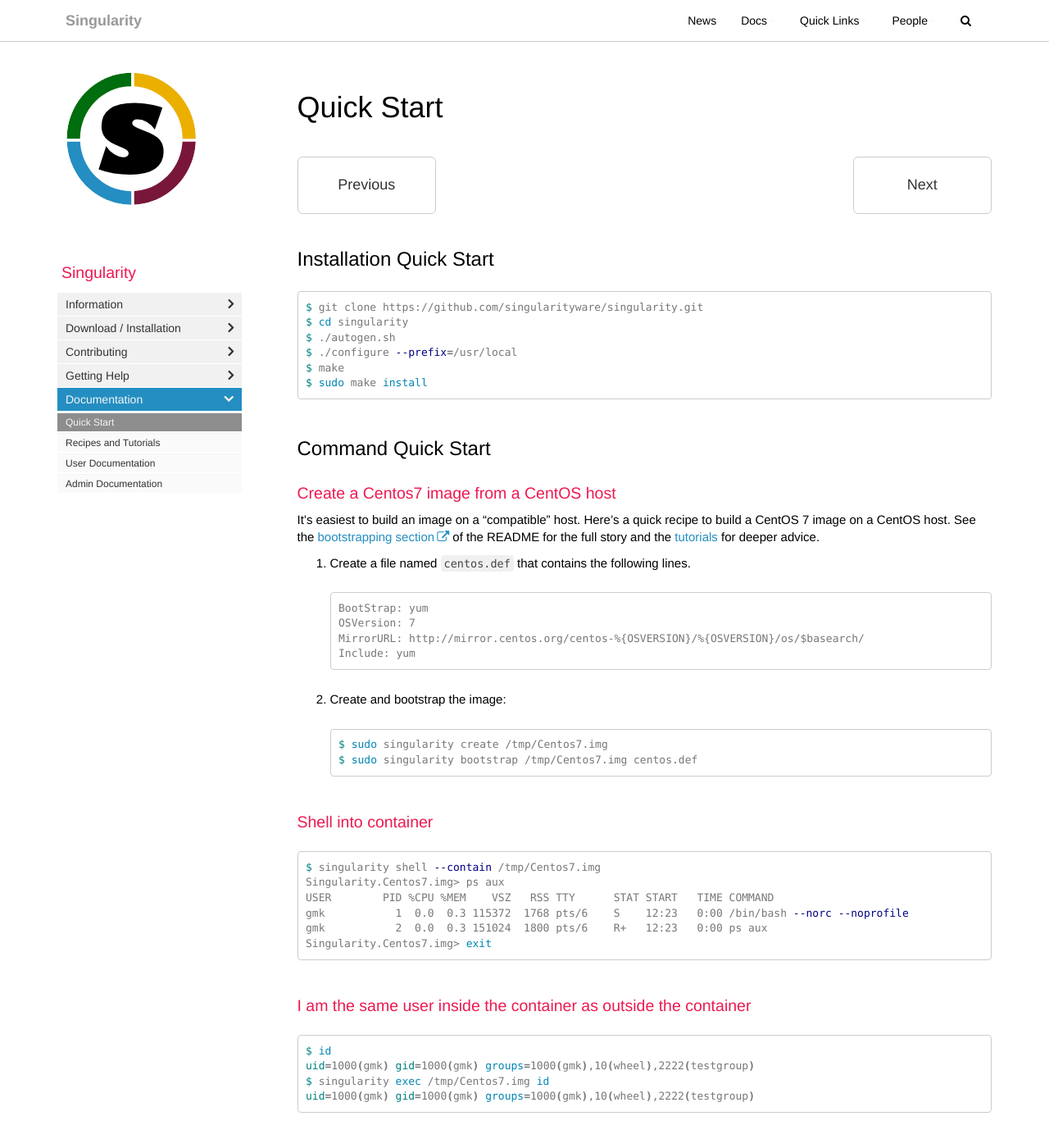
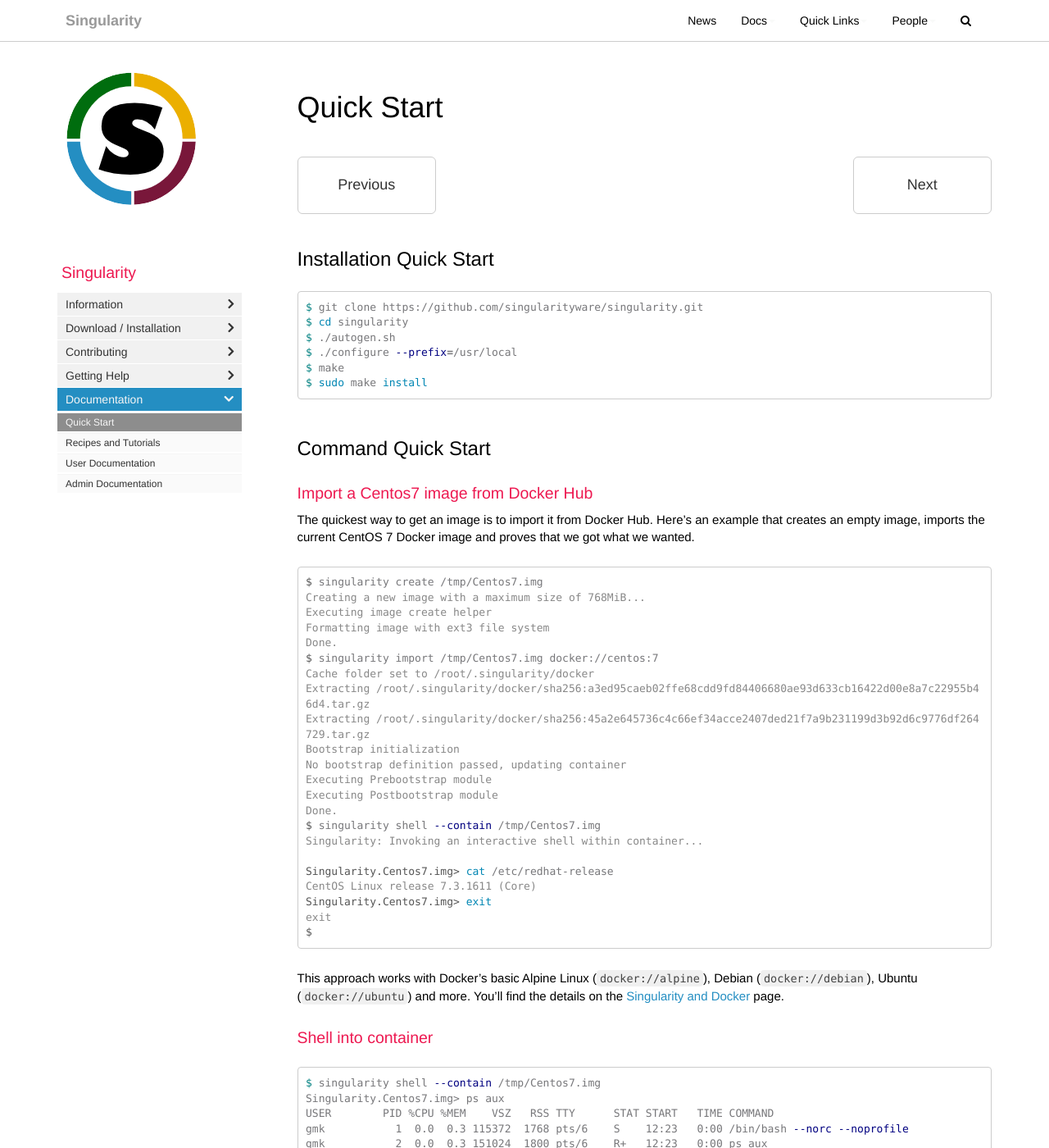
Before and after one commit to singularityware/singularityware.github.io, a Jekyll site: the page built from pages/docs/overview/start.md, in a window 1280 px wide and 1400 px high. Shown: the whole window at 82% size. Built offline with Jekyll 4.4.1, drawn with Linux system fonts in a browser that asks for light colours; nearby versions of some CDN libraries; comment, search, counter and statistics services are not loaded.

Commit message:
Rework example to pull image from Docker Hub
Pulling an existing image from Docker Hub will make it easier for a
wider range of Linux users to get going quickly.

Rework the demo to import a CentOS 7 image.  Give a few other popular
Linuxes a shout out and refer to the Singularity and Docker page.

````diff
--- a/pages/docs/overview/start.md
+++ b/pages/docs/overview/start.md
@@ -19,28 +19,41 @@
 
 ## Command Quick Start
 
-### Create a Centos7 image from a CentOS host
+### Import a Centos7 image from Docker Hub
 
-It's easiest to build an image on a "compatible" host.  Here's a quick
-recipe to build a CentOS 7 image on a CentOS host.  See
-the [bootstrapping section][readme-bootstrapping] of the README for
-the full story and the [tutorials] for deeper advice.
+The quickest way to get an image is to import it from Docker Hub.
+Here's an example that creates an empty image, imports the current
+CentOS 7 Docker image and proves that we got what we wanted.
 
-1. Create a file named `centos.def` that contains the following lines.
+```terminal
+$ singularity create /tmp/Centos7.img
+Creating a new image with a maximum size of 768MiB...
+Executing image create helper
+Formatting image with ext3 file system
+Done.
+$ singularity import /tmp/Centos7.img docker://centos:7
+Cache folder set to /root/.singularity/docker
+Extracting /root/.singularity/docker/sha256:a3ed95caeb02ffe68cdd9fd84406680ae93d633cb16422d00e8a7c22955b46d4.tar.gz
+Extracting /root/.singularity/docker/sha256:45a2e645736c4c66ef34acce2407ded21f7a9b231199d3b92d6c9776df264729.tar.gz
+Bootstrap initialization
+No bootstrap definition passed, updating container
+Executing Prebootstrap module
+Executing Postbootstrap module
+Done.
+$ singularity shell --contain /tmp/Centos7.img
+Singularity: Invoking an interactive shell within container...
 
-   ```
-   BootStrap: yum
-   OSVersion: 7
-   MirrorURL: http://mirror.centos.org/centos-%{OSVERSION}/%{OSVERSION}/os/$basearch/
-   Include: yum
-   ```
+Singularity.Centos7.img> cat /etc/redhat-release
+CentOS Linux release 7.3.1611 (Core)
+Singularity.Centos7.img> exit
+exit
+$
+```
 
-2. Create and bootstrap the image:
-
-   ```bash
-   $ sudo singularity create /tmp/Centos7.img
-   $ sudo singularity bootstrap /tmp/Centos7.img centos.def
-   ```
+This approach works with Docker's basic Alpine Linux
+(`docker://alpine`), Debian (`docker://debian`), Ubuntu
+(`docker://ubuntu`) and more.  You'll find the details on
+the [Singularity and Docker][docs-docker] page.
 
 ### Shell into container
 ```bash
@@ -88,4 +101,5 @@
 
 {% include links.html %}
 
+[docs-docker]: /docs-docker
 [readme-bootstrapping]: https://github.com/singularityware/singularity/blob/master/README.md#bootstrapping-new-images
````
